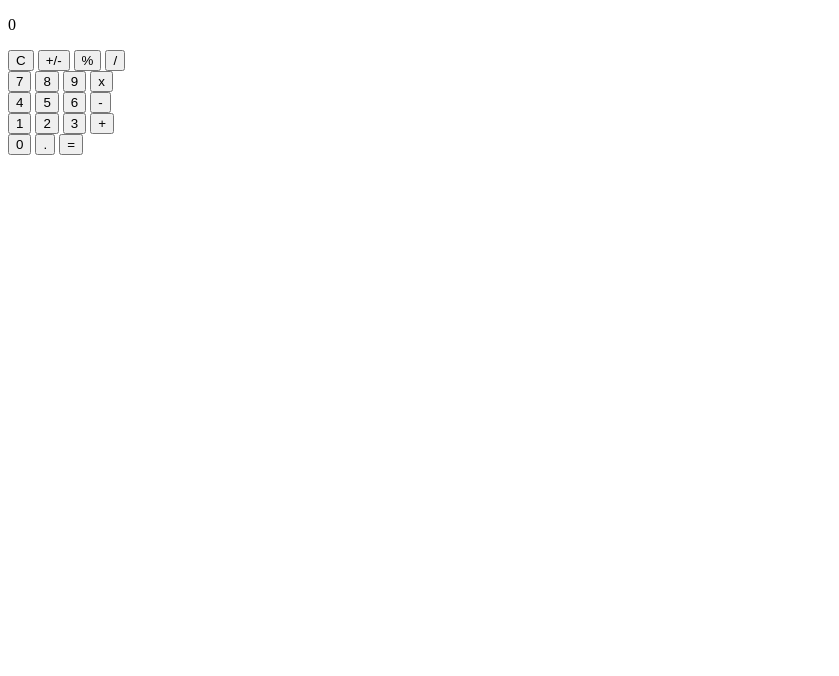
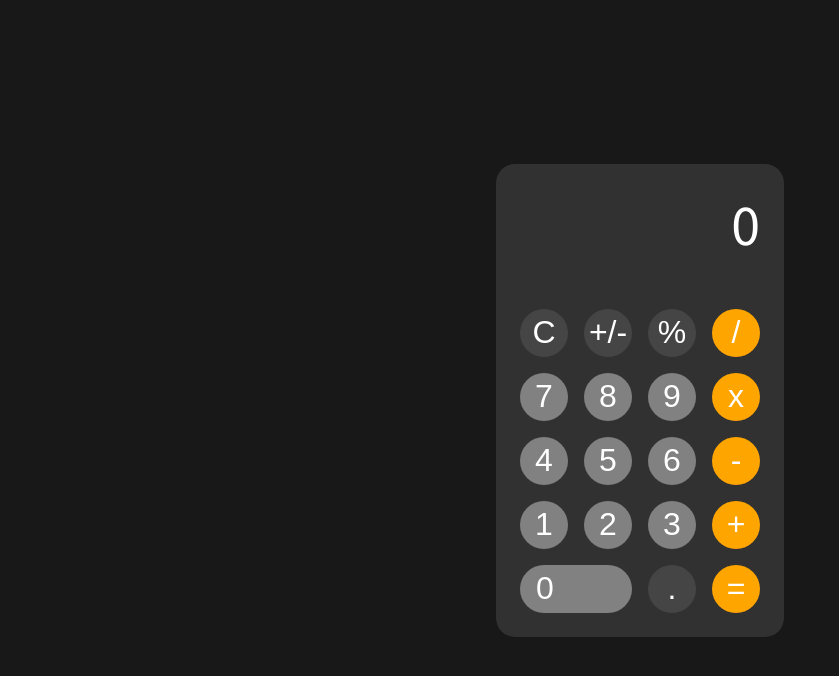
Before and after one commit to OscarSoanes/Calculator, a plain HTML site: page index.html in a window 1280 px wide. Shown: the whole page, without its empty margins (0-839 px from the left). Drawn offline with Linux system fonts and the light colour scheme.

Commit message:
gui design

```diff
--- a/index.html
+++ b/index.html
@@ -9,7 +9,7 @@
 </head>
 <body>
     <div class="container">
-        <div class="row">
+        <div class="row row-output">
             <p class="output"></p>
         </div>
         <div class="row">
@@ -36,7 +36,7 @@
             <button class="number">3</button>
             <button class="core-function">+</button>
         </div>
-        <div class="row">
+        <div class="row end">
             <button class="number large-number">0</button>
             <button class="decimal">.</button>
             <button class="core-function">=</button>
--- a/styles.css
+++ b/styles.css
@@ -0,0 +1,81 @@
+@import url('https://fonts.googleapis.com/css2?family=Source+Sans+Pro&display=swap');
+
+html, body {
+    height: 100%;
+}
+
+body {
+    font-size: 32px;
+    font-family: 'Source Sans Pro', sans-serif;
+    margin: 0;
+    padding: 0;
+
+    background-color: #181818;
+
+    display: flex;
+    justify-content: center;
+    align-items: center;
+}
+
+button {
+    margin: 0;
+    padding: 0;
+    border: 0px;
+    font-size: 32px;
+
+    height: 3rem;
+    width: 3rem;
+
+    border-radius: 100%;
+
+    color: #ffffff;
+    background-color: #818181;
+}
+
+.container {
+    display: inline-flex;
+    flex-direction: column;
+    align-content: center;
+    justify-content: center;
+
+    border-radius: 1.2rem;
+
+    align-items: flex-end;
+    padding: 1.5rem;
+    background-color: #313131;
+}
+
+.row {
+    display: flex;
+    padding-bottom: 1rem;
+    gap: 1rem;
+}
+
+.container .row-output {
+    padding-bottom: 3rem;
+}
+
+.container .end {
+    padding-bottom: 0rem;
+}
+
+p {
+    font-size: 58px;
+    color: #ffffff;
+    margin: 0;
+}
+
+.large-number {
+    width: 7rem;
+    border-radius: 5rem;
+    padding-left: 1rem;
+    text-align: left;
+}
+
+.core-function {
+    background-color: orange;
+}
+
+.top-function, .decimal {
+    background-color: #454545;
+}
```
